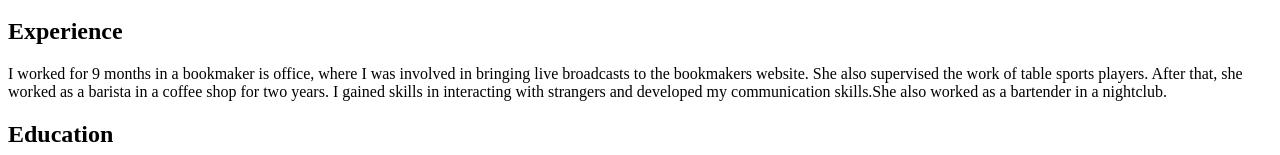
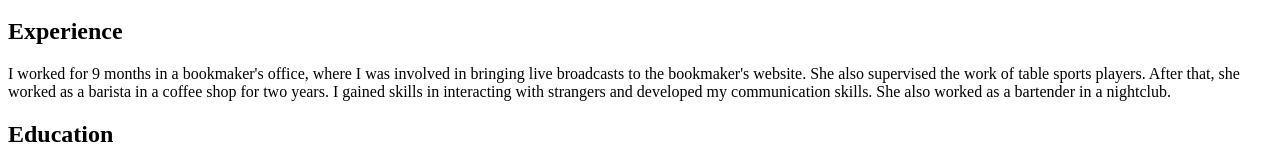
Before and after one commit to KZhilinskaya/rsschool-cv, a plain HTML site: page index.html in a window 1280 px wide. Shown: the part 453-608 px from the top of the page. Drawn offline with Linux system fonts and the light colour scheme.

Commit message:
fix: file

```diff
--- a/index.html
+++ b/index.html
@@ -36,7 +36,7 @@
         <b>Experience</b>
     </h2>
     <p>
-    I worked for 9 months in a bookmaker is office, where I was involved in bringing live broadcasts to the bookmakers website. She also supervised the work of table sports players. After that, she worked as a barista in a coffee shop for two years. I gained skills in interacting with strangers and developed my communication skills.She also worked as a bartender in a nightclub.
+        I worked for 9 months in a bookmaker's office, where I was involved in bringing live broadcasts to the bookmaker's website. She also supervised the work of table sports players. After that, she worked as a barista in a coffee shop for two years. I gained skills in interacting with strangers and developed my communication skills. She also worked as a bartender in a nightclub.
     </p>
     <h2>
         <b>Education</b>
```
Lines whose indentation alone changed are shown as unchanged.
